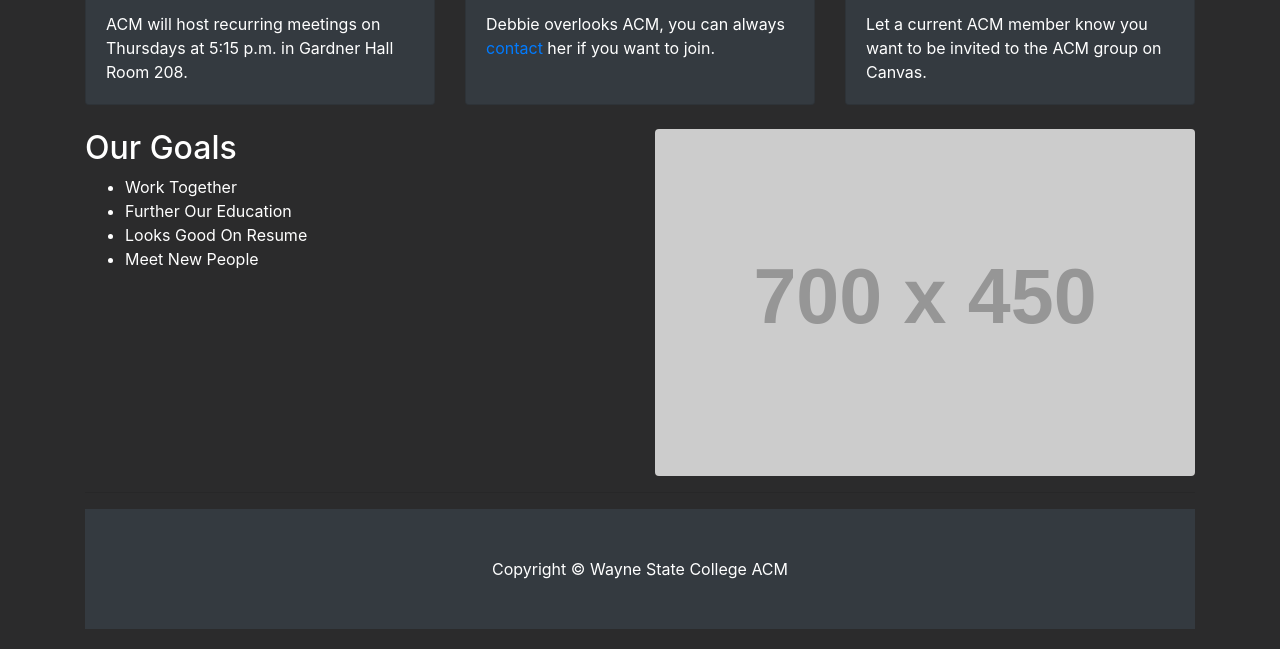
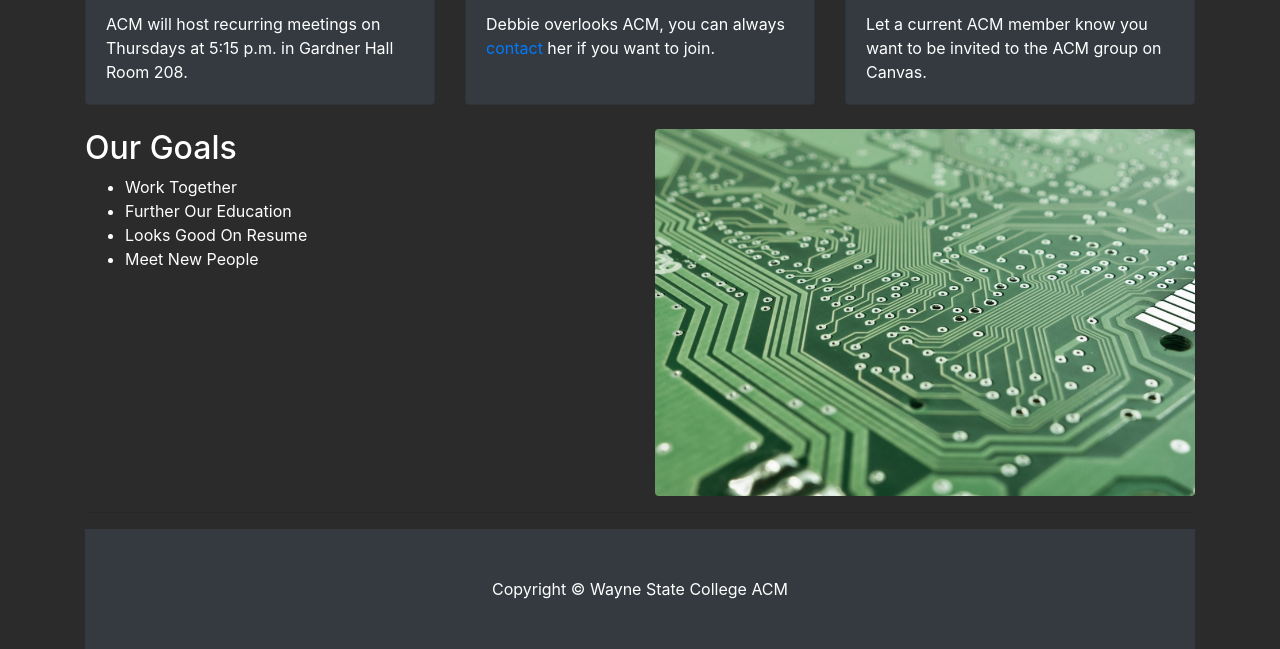
Before and after one commit to Cheeli99/ACM-Site, a website: page StartBootstrapTemplate/index.html in a window 1280 px wide. Shown: the part 759-1408 px from the top of the page. Drawn offline with Linux system fonts and the light colour scheme; placeholder pictures from the web are drawn by us.

Commit message:
added board img

```diff
--- a/StartBootstrapTemplate/index.html
+++ b/StartBootstrapTemplate/index.html
@@ -142,7 +142,7 @@
         </ul>
       </div>
       <div class="col-lg-6">
-        <img class="img-fluid rounded" src="http://placehold.it/700x450" alt="">
+        <img class="img-fluid rounded" src="images/board.jpeg" alt="">
       </div>
     </div>
     <!-- /.row -->
```
